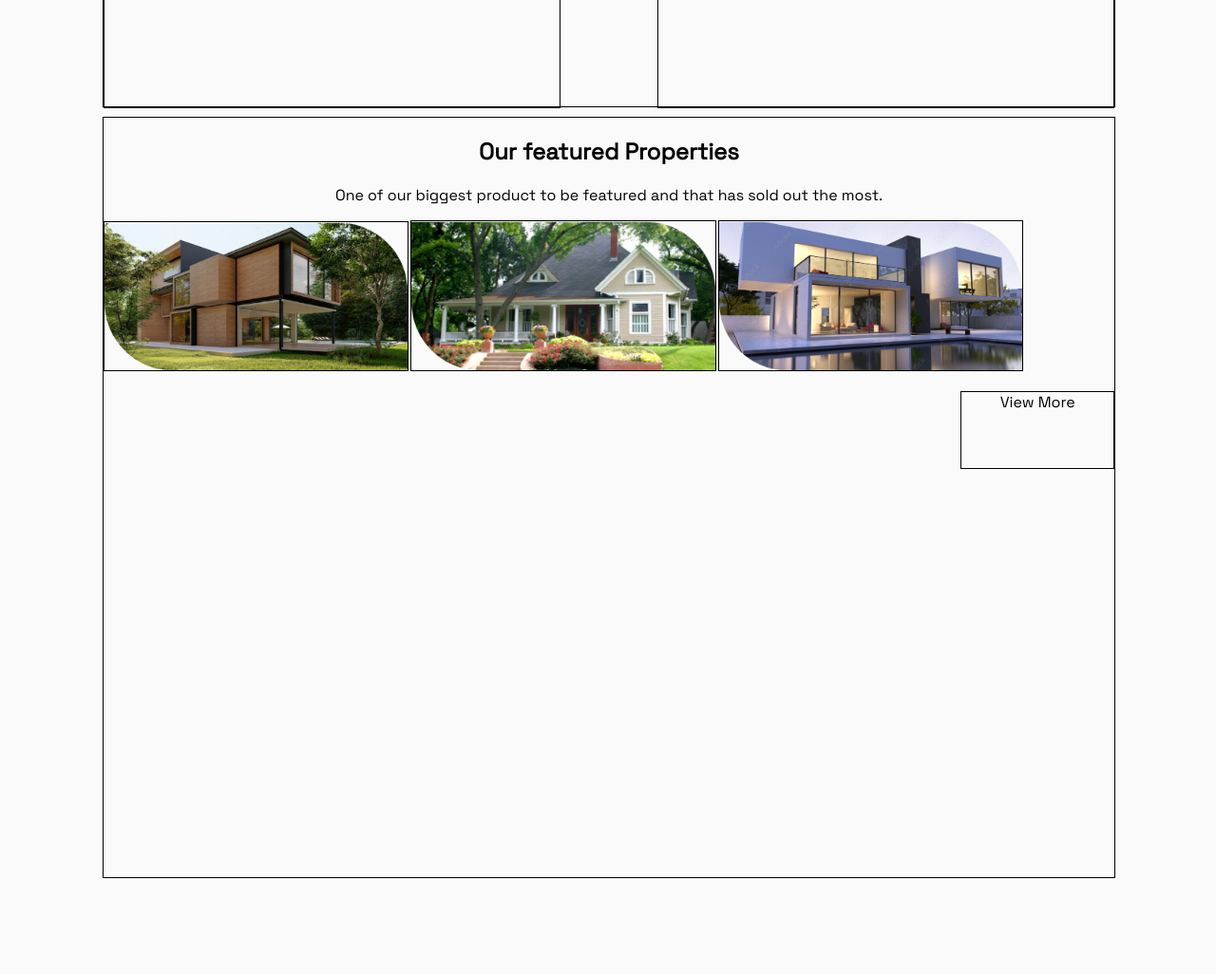
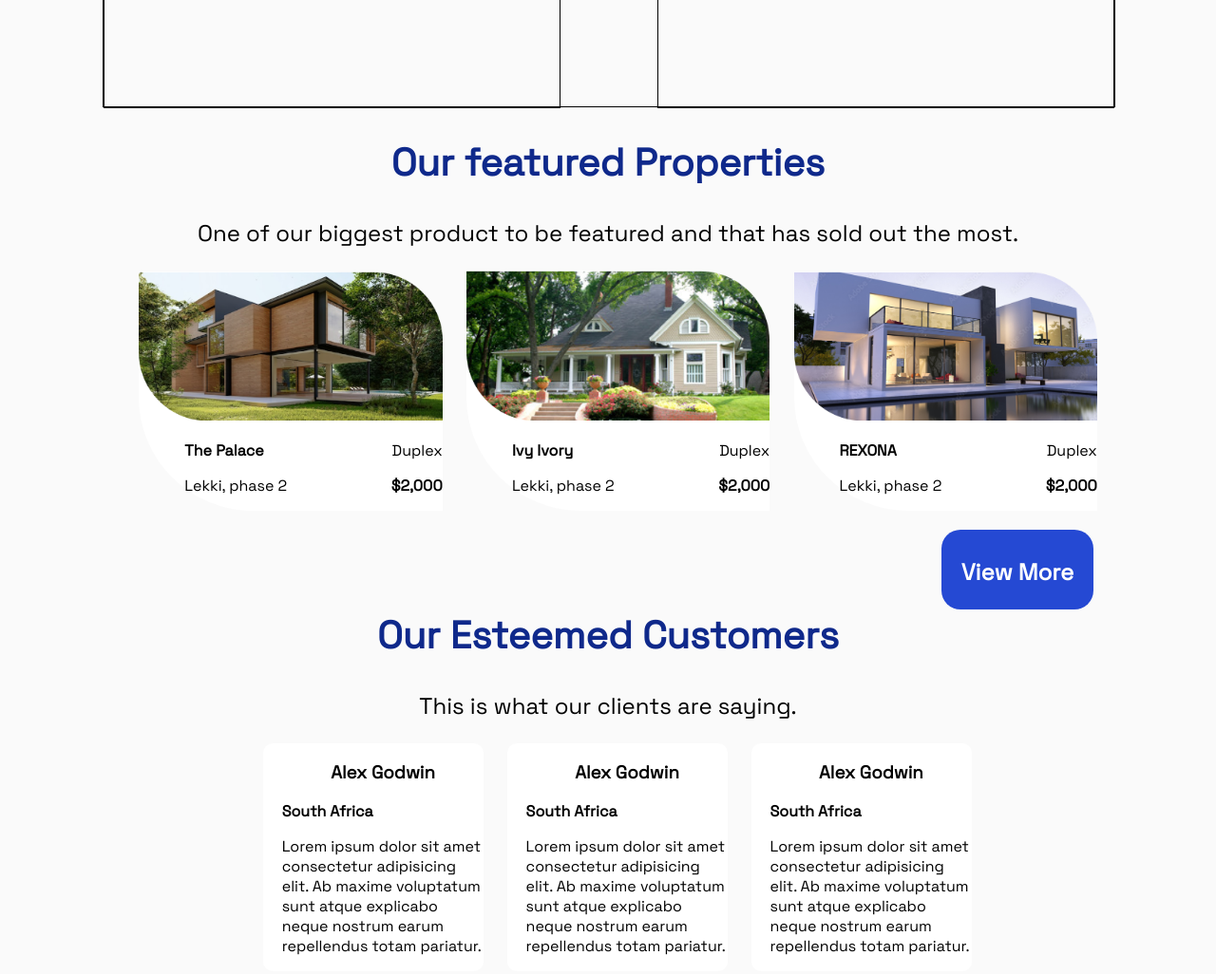
Before and after one commit to MokuaEnock/Real-estate, a plain HTML site: page index.html in a window 1280 px wide. Shown: the part 2560-3586 px from the top of the page at 95% size. Drawn offline with Linux system fonts and the light colour scheme.

Commit message:
add level two formatting to main part 5

```diff
--- a/index.html
+++ b/index.html
@@ -156,18 +156,45 @@
       <div id="main5_divs">
         <div class="m5_divs">
           <img src="./resources/images/image 3.png" alt="A photo of a house" />
-          <p></p>
+          <div class="m5_par3">
+            <p>
+              <span><strong>The Palace</strong></span>
+              <span class="span2">Duplex</span>
+            </p>
+            <p>
+              <span>Lekki, phase 2</span>
+              <span><strong class="span2">$2,000</strong></span>
+            </p>
+          </div>
         </div>
         <div class="m5_divs">
           <img src="./resources/images/image 4.png" alt="A photo of a house" />
-          <p></p>
+          <div class="m5_par3">
+            <p>
+              <span><strong>Ivy Ivory</strong></span>
+              <span class="span2">Duplex</span>
+            </p>
+            <p>
+              <span>Lekki, phase 2</span>
+              <span><strong class="span2">$2,000</strong></span>
+            </p>
+          </div>
         </div>
         <div class="m5_divs">
           <img src="./resources/images/image 5.png" alt="A photo of a house" />
-          <p></p>
+          <div class="m5_par3">
+            <p>
+              <span><strong>REXONA</strong></span>
+              <span class="span2"> Duplex</span>
+            </p>
+            <p>
+              <span>Lekki, phase 2</span>
+              <span><strong class="span2">$2,000</strong></span>
+            </p>
+          </div>
         </div>
       </div>
-      <div id="m5_more">View More</div>
+      <div id="m5_more"><p>View More</p></div>
     </div>
 
     <!--=======================Main Part 6=======================-->
--- a/resources/css/index.css
+++ b/resources/css/index.css
@@ -191,42 +191,59 @@ a {
 
 /*==========================Main Part 5================================*/
 #main5 {
-  border-color: black;
-  border-style: solid;
-  border-width: 1px;
-  height: 800px;
+  height: max-content;
   width: 100%;
   margin-top: 10px;
+  text-align: center;
 }
 
 #main5 h2 {
   text-align: center;
+  color: #0f298b;
+  font-size: 250%;
+  font-weight: 700;
 }
 #m5_par1 {
   text-align: center;
+  font-size: 150%;
 }
 .m5_divs {
   height: 60%;
   width: 30%;
   display: inline-block;
+  background-color: white;
+  margin-left: 2%;
+  border-bottom-left-radius: 120px;
+  border-top-right-radius: 120px;
 }
 .m5_divs img {
-  border-color: black;
-  border-style: solid;
-  border-width: 1px;
   height: 100%;
   width: 100%;
 }
 #m5_more {
   width: 15%;
   height: 10%;
-  border-color: black;
-  border-style: solid;
-  border-width: 1px;
+
   float: right;
   text-align: center;
+  padding-top: 0.5%;
+  background-color: #2549d3;
+  border-radius: 20px;
+  margin-right: 2%;
+  margin-top: 20px;
 }
-
+.m5_par3 {
+  padding-left: 15%;
+}
+#m5_more p {
+  text-align: center;
+  color: white;
+  font-size: 150%;
+  font-weight: 700;
+}
+.span2 {
+  float: right;
+}
 /*==========================Main Part 6================================*/
 #main6 {
   height: fit-content;
```
